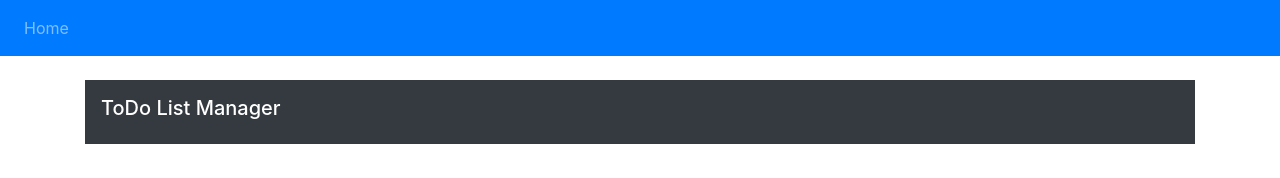
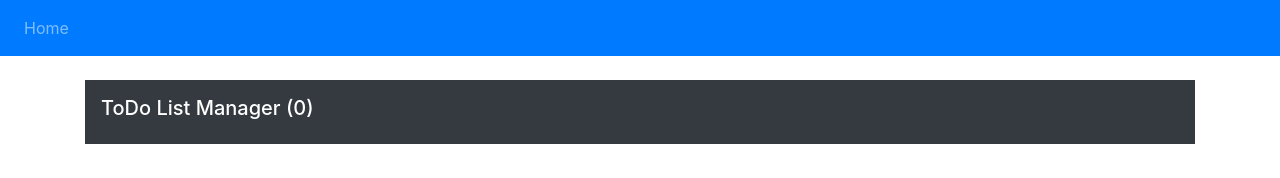
Before and after one commit to Dirrbick/react-hooks, a React (Create React App) app: page / in a window 1280 px wide. Shown: the top 178 px of the page. Built offline with nearby package versions, Linux system fonts and the light colour scheme; no server answers.

Commit message:
added a filter to list items to auto hide completed, added total counter to header

```diff
--- a/src/App.js
+++ b/src/App.js
@@ -1,4 +1,4 @@
-import React, { useState, useEffect, useContext } from "react";
+import React, { useState, useEffect } from "react";
 import ToDoForm from "./components/form/form.js";
 import ToDoNavbar from "./components/navbar/navbar.js";
 import ToDoHeader from "./components/header/header.js";
@@ -48,14 +48,9 @@ function App() {
 
   useEffect( () => {
     handleAxiosGet();
+    // eslint-disable-next-line react-hooks/exhaustive-deps
   }, []);
 
-  // useEffect( () => {
-  //   handleAxiosGet();
-  // }, [setValues]);
-
-  //mark item as complete()
-  // this is from looking at johns code... just trying to understand how to make it work... will be changing at a later time...
   const handleAxiosPut = async (id) => {
 
     let newValue = values.filter( (item) => item._id === id)[0];
@@ -74,8 +69,6 @@ function App() {
 
   const handleAxiosDelete = async (id) => {
 
-    // let deleteValue = values.filter( item => )
-
     let request = await axios({
       method: 'delete',
       url: `${API}/todo/${id}`,
@@ -92,7 +85,7 @@ function App() {
       <Container>
         <Row>
           <Col>
-            <ToDoHeader />
+            <ToDoHeader total={values}/>
           </Col>
         </Row>
       </Container>
--- a/src/components/header/header.js
+++ b/src/components/header/header.js
@@ -1,10 +1,13 @@
 import React from "react";
 import Navbar from "react-bootstrap/Navbar";
 
-function ToDoHeader() {
+function ToDoHeader(props) {
+
+    let total = props.total.filter( item => !item.complete)
+
   return (
     <Navbar bg="dark" variant="dark">
-      <Navbar.Brand as="h1">ToDo List Manager</Navbar.Brand>
+      <Navbar.Brand as="h1">ToDo List Manager  ({total.length})</Navbar.Brand>
     </Navbar>
   );
 }
--- a/src/components/list/list.js
+++ b/src/components/list/list.js
@@ -1,4 +1,4 @@
-import React, {useState, useContext} from "react";
+import React, {useContext} from "react";
 import {SettingsContext} from "../../context/settings/context.js";
 import {PaginatedList} from 'react-paginated-list';
 
@@ -17,11 +17,12 @@ function ToDoList(props) {
     },
   };
 
-  const sortedList = props.values.sort((a, b) => a.difficulty - b.difficulty)
+  const sortedList = props.values.sort((a, b) => a.difficulty - b.difficulty);
+  const filteredList = sortedList.filter( (item) => !item.complete);
 
   return (
     <PaginatedList
-      list={sortedList}
+      list={filteredList}
       itemsPerPage={maxItems}
       renderList={ (list) => (
         <>
```
